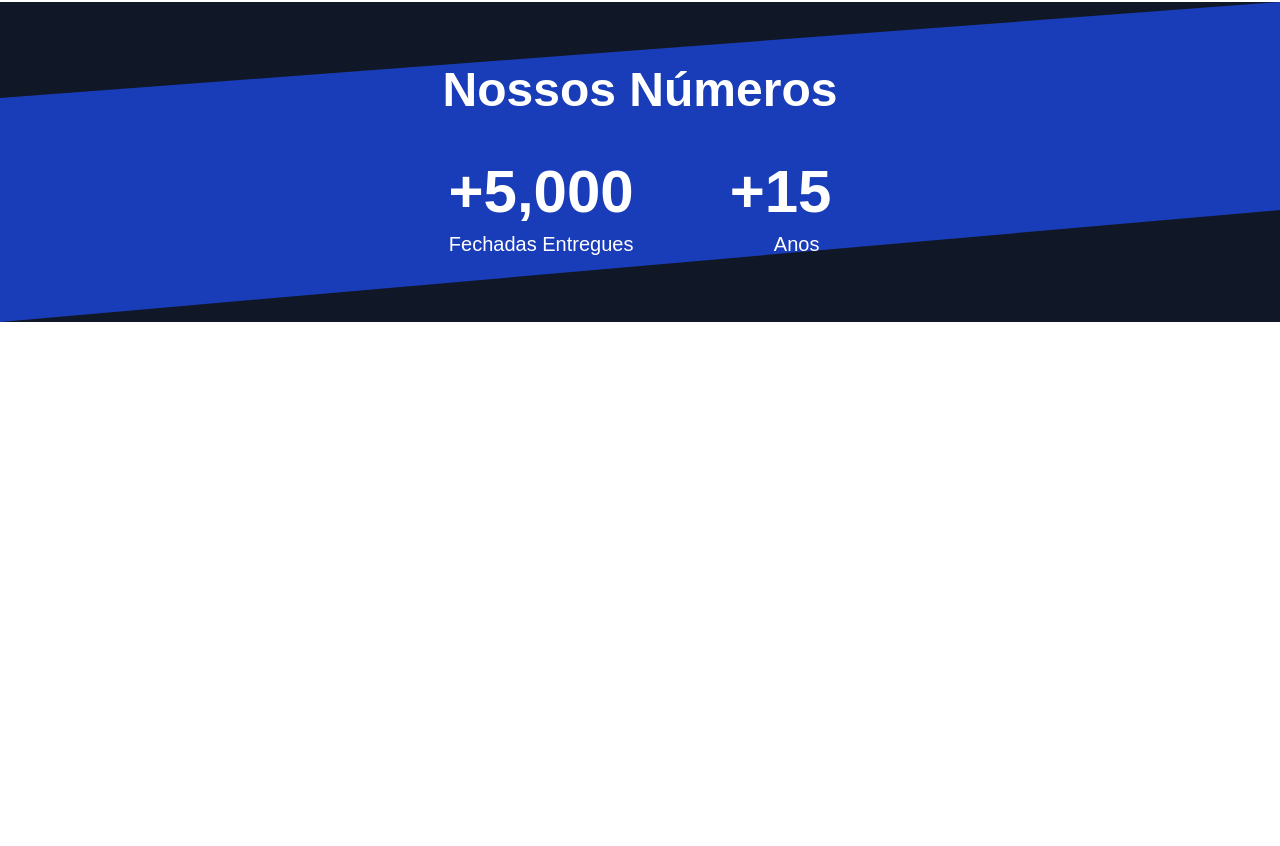
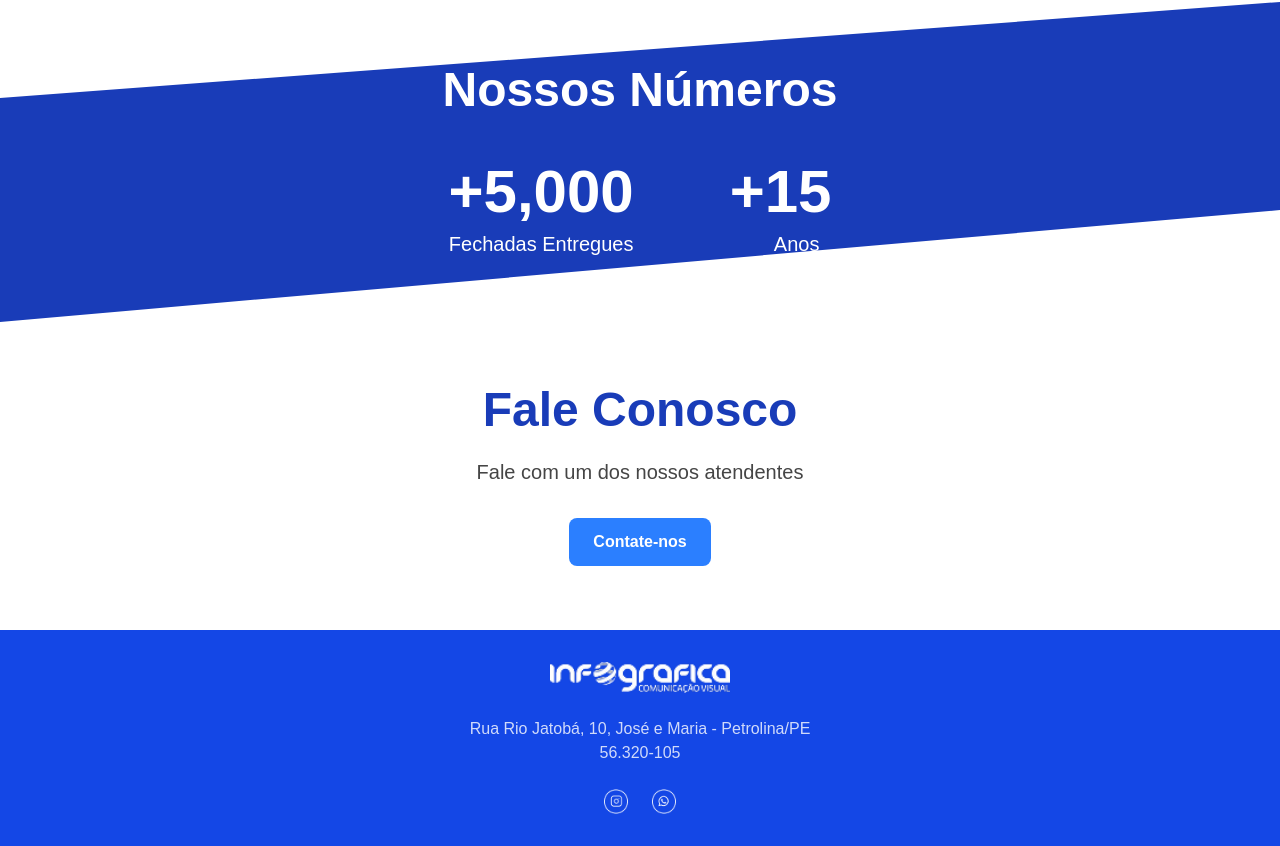
Before and after one commit to MistaCareca/grafica, a Next.js app in the folder landing-page/: page / in a window 1280 px wide. Shown: the part 1470-2316 px from the top of the page. Before the commit the page ends 1792 px from the top, so only its background shows below. Built offline with nearby package versions, Linux system fonts and the light colour scheme.

Commit message:
feat: Footer e FalaConosco hotfix: numeros

```diff
--- a/landing-page/src/components/ClientWrapper.jsx
+++ b/landing-page/src/components/ClientWrapper.jsx
@@ -4,6 +4,8 @@ import Header from './Header';
 import Hero from './Hero';
 import Servicos from './Servicos';
 import Numeros from './Numeros';
+import FaleConosco from './FaleConosco';
+import Footer from './Footer';
 
 export default function ClientWrapper() {
   return (
@@ -12,6 +14,8 @@ export default function ClientWrapper() {
       <Hero />
       <Servicos />
       <Numeros />
+      <FaleConosco />
+      <Footer />
     </>
   );
 }
--- /dev/null
+++ b/landing-page/src/components/FaleConosco.jsx
@@ -0,0 +1,20 @@
+// components/FaleConosco.jsx
+import React from 'react';
+
+export default function FaleConosco() {
+  return (
+    <section className="py-16 bg-white text-center">
+      <div className="max-w-7xl mx-auto px-4 sm:px-6 lg:px-8">
+        <h1 className="text-4xl md:text-5xl font-bold text-blue-800 mb-6">
+          Fale Conosco
+        </h1>
+        <p className="text-lg md:text-xl text-neutral-900 opacity-80 mb-8 max-w-2xl mx-auto">
+        Fale com um dos nossos atendentes
+        </p>
+        <button className="bg-blue-500 text-white font-semibold py-3 px-6 rounded-lg hover:bg-blue-600 transition-colors">
+          Contate-nos
+        </button>
+      </div>
+    </section>
+  );
+}
--- /dev/null
+++ b/landing-page/src/components/Footer.jsx
@@ -0,0 +1,56 @@
+// components/Footer.jsx
+import React from 'react';
+import Image from 'next/image';
+import InstagramIcon from '../../public/instagram.png';
+import WhatsAppIcon from '../../public/whatsapp.png';
+import Logo from '../../public/logo.png';
+
+export default function Footer() {
+  return (
+    <footer className="bg-blue-700 text-white py-8">
+      <div className="max-w-7xl mx-auto px-4 sm:px-6 lg:px-8 flex flex-col items-center">
+        {/* Logo */}
+        <div className="mb-6">
+          <Image
+            src={Logo}
+            alt="Logo da Marca"
+            width={180}
+            height={120}
+            sizes="(max-width: 640px) 100px, 120px"
+            className="object-contain"
+          />
+        </div>
+
+        {/* Informações */}
+        <div className="mb-6 text-center">
+          <p className="text-sm md:text-base opacity-80">
+            Rua Rio Jatobá, 10, José e Maria - Petrolina/PE
+          </p>
+          <p className="text-sm md:text-base opacity-80">56.320-105</p>
+        </div>
+
+        {/* Redes Sociais */}
+        <div className="flex justify-center gap-6">
+          <a href="https://instagram.com" target="_blank" rel="noopener noreferrer">
+            <Image
+              src={InstagramIcon}
+              alt="Instagram"
+              width={24}
+              height={24}
+              className="hover:opacity-80 transition-opacity"
+            />
+          </a>
+          <a href="https://wa.me/123456789" target="_blank" rel="noopener noreferrer">
+            <Image
+              src={WhatsAppIcon}
+              alt="WhatsApp"
+              width={24}
+              height={24}
+              className="hover:opacity-80 transition-opacity"
+            />
+          </a>
+        </div>
+      </div>
+    </footer>
+  );
+}
--- a/landing-page/src/components/Numeros.jsx
+++ b/landing-page/src/components/Numeros.jsx
@@ -26,7 +26,7 @@ export default function Numeros() {
   }, []);
 
   return (
-    <section id="numeros" className="relative py-16 bg-gray-900">
+    <section id="numeros" className="relative py-16 bg-white">
       {/* Fundo curvado */}
       <div
         className="absolute inset-0 bg-blue-800"
```
